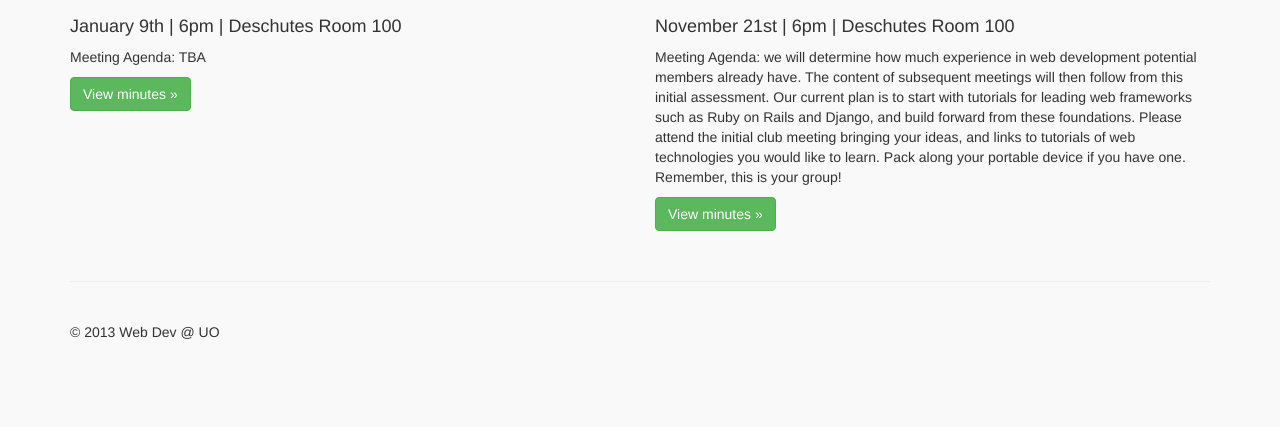
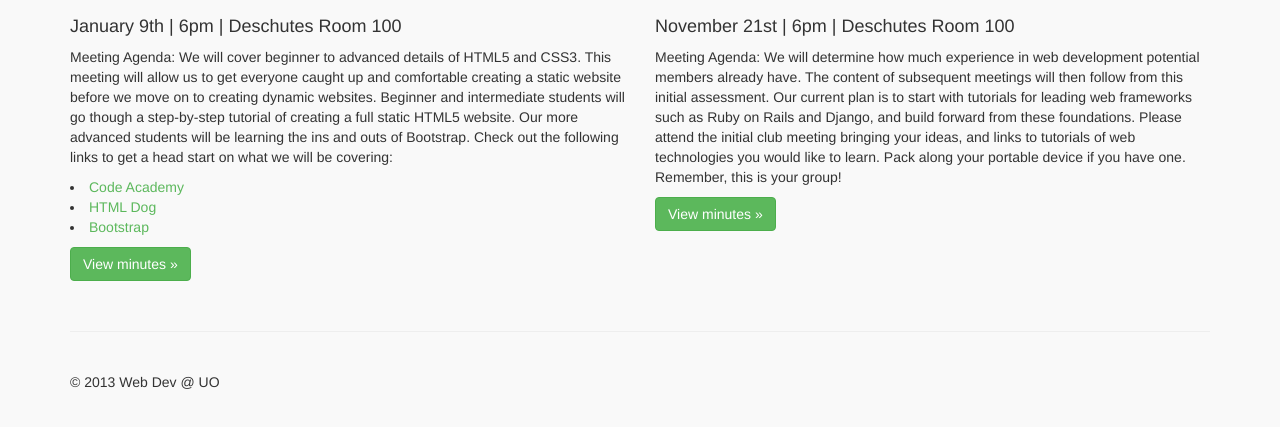
Before and after one commit to sahildiwan/Web-Dev, a plain HTML site: page join.html in a window 1280 px wide. Shown: the part 297-724 px from the top of the page. Drawn offline with Linux system fonts and the light colour scheme.

Commit message:
Content Update

```diff
--- a/join.html
+++ b/join.html
@@ -48,7 +48,8 @@
         <div class="row">
             <div class="col-lg-12">
                 <h2>How do I join the club?</h2>
-                <p>First, send us an <a href="mailto:webdev@cs.uoregon.edu">e-mail</a> introducing yourself. If you have an on-line portfolio make sure to include a link in order to show off your work. Secondly, just show up to a club meeting! Upcoming and past meeting information, including minutes and links to tutorials, are as shown below:</p>
+                <p>First, send us an <a href="mailto:webdev@cs.uoregon.edu">e-mail</a> introducing yourself. If you have an on-line portfolio make sure to include a link in order to show off your work. Secondly, just show up to a club meeting! Upcoming and
+                    past meeting information, including minutes and links to tutorials, are as shown below:</p>
             </div>
         </div>
 
@@ -60,14 +61,26 @@
 
             <div class="col-lg-6">
                 <h4>January 9th | 6pm | Deschutes Room 100</h4>
-                <p>Meeting Agenda: TBA</p>
+                <p>Meeting Agenda: We will cover beginner to advanced details of HTML5 and CSS3. This meeting will allow us to get everyone caught up and comfortable creating a static website before we move on to creating dynamic websites. Beginner and intermediate
+                    students will go though a step-by-step tutorial of creating a full static HTML5 website. Our more advanced students will be learning the ins and outs of Bootstrap. Check out the following links to get a head start on what we will be
+                    covering:
+                    <li><a href="http://www.codecademy.com/tracks/htmlcss">Code Academy</a>
+                    </li>
+                    <li><a href="http://www.htmldog.com/guides/">HTML Dog</a>
+                    </li>
+                    <li><a href="http://getbootstrap.com/">Bootstrap</a>
+                    </li>
+                </p>
                 <p><a class="btn btn-primary" href="#" role="button">View minutes &raquo;</a>
                 </p>
+
             </div>
 
             <div class="col-lg-6">
                 <h4>November 21st | 6pm | Deschutes Room 100</h4>
-                <p>Meeting Agenda: we will determine how much experience in web development potential members already have. The content of subsequent meetings will then follow from this initial assessment. Our current plan is to start with tutorials for leading web frameworks such as Ruby on Rails and Django, and build forward from these foundations. Please attend the initial club meeting bringing your ideas, and links to tutorials of web technologies you would like to learn. Pack along your portable device if you have one. Remember, this is your group!</p>
+                <p>Meeting Agenda: We will determine how much experience in web development potential members already have. The content of subsequent meetings will then follow from this initial assessment. Our current plan is to start with tutorials for
+                    leading web frameworks such as Ruby on Rails and Django, and build forward from these foundations. Please attend the initial club meeting bringing your ideas, and links to tutorials of web technologies you would like to learn. Pack
+                    along your portable device if you have one. Remember, this is your group!</p>
                 <p><a class="btn btn-primary" href="#" role="button">View minutes &raquo;</a>
                 </p>
             </div>
```
Also changed, not shown: 1 other file.
